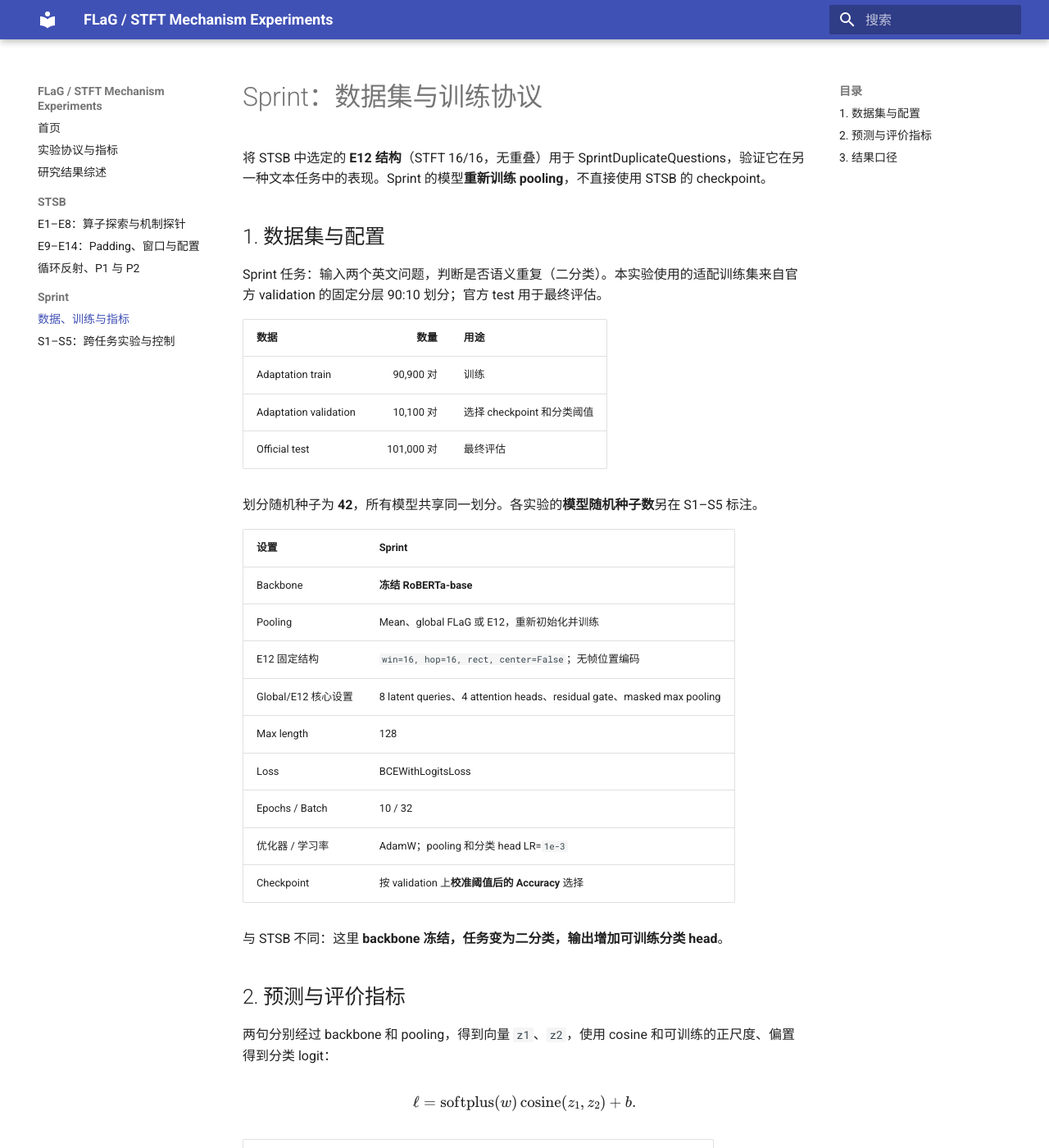
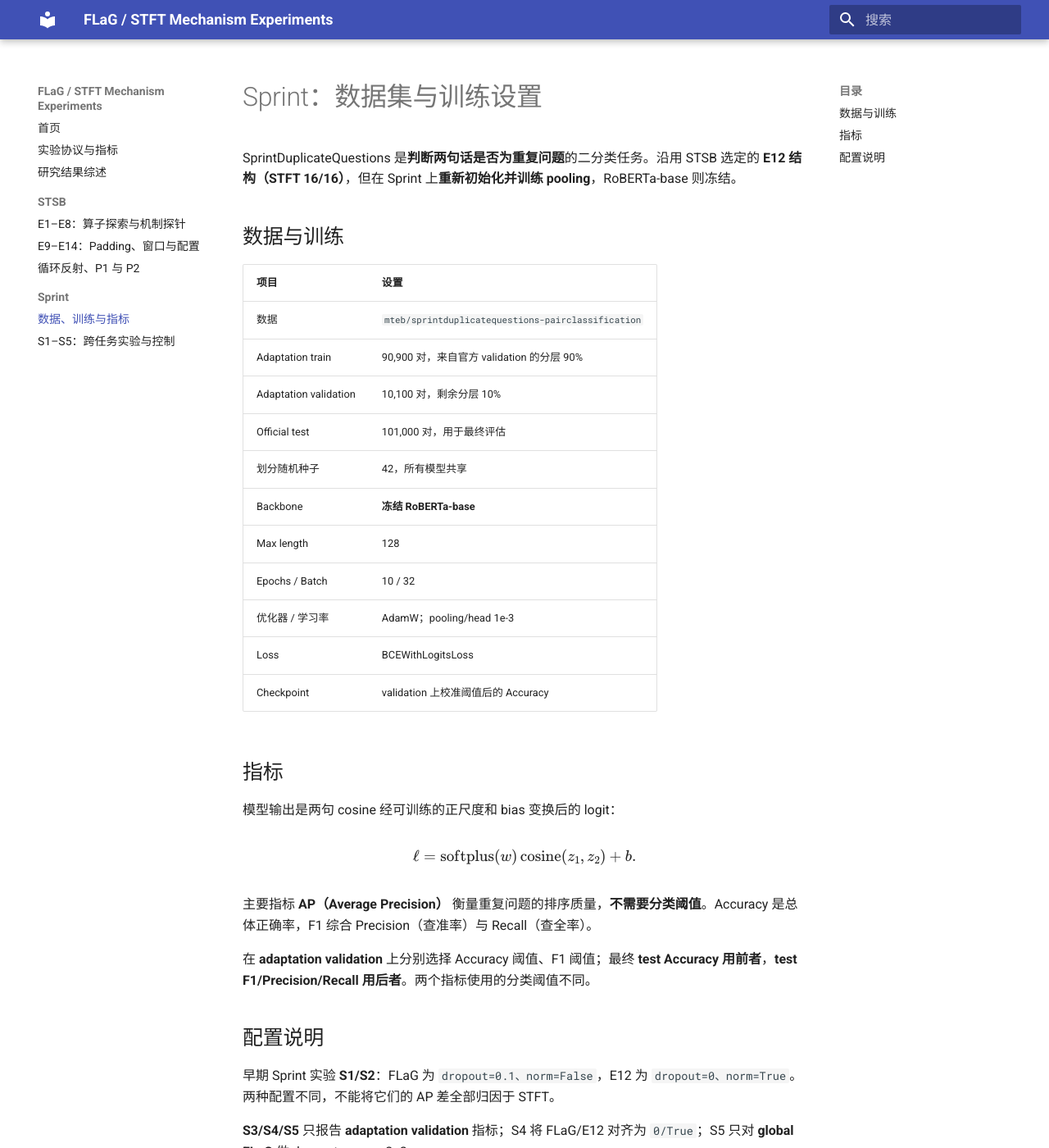
Before and after one commit to lumoswwr/FLaG-STFT-Notes, an MkDocs documentation site: the page built from docs/sprint/01-protocol.md, in a window 1280 px wide and 1400 px high. Shown: the whole window at 82% size. Built offline with MkDocs 1.6.1 and Material for MkDocs 9.7.7, drawn with Linux system fonts in a browser that asks for light colours; some of the changed text lies outside the part shown.

Commit message:
rewrite docs/sprint/01-protocol.md with short Q/M/R/C and exact test conventions

```diff
--- a/docs/sprint/01-protocol.md
+++ b/docs/sprint/01-protocol.md
@@ -1,56 +1,37 @@
-# Sprint：数据集与训练协议
+# Sprint：数据集与训练设置
 
-将 STSB 中选定的 **E12 结构**（STFT 16/16，无重叠）用于 SprintDuplicateQuestions，验证它在另一种文本任务中的表现。Sprint 的模型**重新训练 pooling**，不直接使用 STSB 的 checkpoint。
+SprintDuplicateQuestions 是**判断两句话是否为重复问题**的二分类任务。沿用 STSB 选定的 **E12 结构（STFT 16/16）**，但在 Sprint 上**重新初始化并训练 pooling**，RoBERTa-base 则冻结。
 
-## 1. 数据集与配置
+## 数据与训练
 
-Sprint 任务：输入两个英文问题，判断是否语义重复（二分类）。本实验使用的适配训练集来自官方 validation 的固定分层 90:10 划分；官方 test 用于最终评估。
+| 项目 | 设置 |
+| --- | --- |
+| 数据 | `mteb/sprintduplicatequestions-pairclassification` |
+| Adaptation train | 90,900 对，来自官方 validation 的分层 90% |
+| Adaptation validation | 10,100 对，剩余分层 10% |
+| Official test | 101,000 对，用于最终评估 |
+| 划分随机种子 | 42，所有模型共享 |
+| Backbone | **冻结 RoBERTa-base** |
+| Max length | 128 |
+| Epochs / Batch | 10 / 32 |
+| 优化器 / 学习率 | AdamW；pooling/head 1e-3 |
+| Loss | BCEWithLogitsLoss |
+| Checkpoint | validation 上校准阈值后的 Accuracy |
 
-| 数据 | 数量 | 用途 |
-| --- | ---: | --- |
-| Adaptation train | 90,900 对 | 训练 |
-| Adaptation validation | 10,100 对 | 选择 checkpoint 和分类阈值 |
-| Official test | 101,000 对 | 最终评估 |
+## 指标
 
-划分随机种子为 **42**，所有模型共享同一划分。各实验的**模型随机种子数**另在 S1–S5 标注。
-
-| 设置 | Sprint |
-| --- | --- |
-| Backbone | **冻结 RoBERTa-base** |
-| Pooling | Mean、global FLaG 或 E12，重新初始化并训练 |
-| E12 固定结构 | `win=16, hop=16, rect, center=False`；无帧位置编码 |
-| Global/E12 核心设置 | 8 latent queries、4 attention heads、residual gate、masked max pooling |
-| Max length | 128 |
-| Loss | BCEWithLogitsLoss |
-| Epochs / Batch | 10 / 32 |
-| 优化器 / 学习率 | AdamW；pooling 和分类 head LR=`1e-3` |
-| Checkpoint | 按 validation 上**校准阈值后的 Accuracy** 选择 |
-
-与 STSB 不同：这里 **backbone 冻结，任务变为二分类，输出增加可训练分类 head**。
-
-## 2. 预测与评价指标
-
-两句分别经过 backbone 和 pooling，得到向量 `z1`、`z2`，使用 cosine 和可训练的正尺度、偏置得到分类 logit：
+模型输出是两句 cosine 经可训练的正尺度和 bias 变换后的 logit：
 
 $$
 \ell=\operatorname{softplus}(w)\operatorname{cosine}(z_1,z_2)+b.
 $$
 
-| 指标 | 含义 |
-| --- | --- |
-| **AP（Average Precision）** | 按预测分数排序，汇总不同召回率处的 precision；**无需分类阈值** |
-| Accuracy | 预测正确的样本占比 |
-| Precision | 预测为重复的问题中，实际重复的比例 |
-| Recall | 所有重复问题中，被找出的比例 |
-| F1 | Precision 与 Recall 的调和平均 |
+主要指标 **AP（Average Precision）** 衡量重复问题的排序质量，**不需要分类阈值**。Accuracy 是总体正确率，F1 综合 Precision（查准率）与 Recall（查全率）。
 
-本实验每轮在 **adaptation validation** 上分别选取 **Accuracy 阈值**和 **F1 阈值**。最终 test Accuracy 用前者，test F1 / Precision / Recall 用后者；AP 不使用阈值。由于正类数量较少，**主要比较 AP**，不能只看很高的 Accuracy。
+在 **adaptation validation** 上分别选择 Accuracy 阈值、F1 阈值；最终 **test Accuracy 用前者**，**test F1/Precision/Recall 用后者**。两个指标使用的分类阈值不同。
 
-## 3. 结果口径
+## 配置说明
 
-- **S1/S2**：早期 official-test 结果。FLaG 为 `dropout=0.1, norm=False`，E12 为 `dropout=0, norm=True`，**配置不同**。
-- **S3**：固定模型，在 adaptation validation 上进行 global/local gate 和重建干预。
-- **S4**：FLaG 和 E12 都使用 `dropout=0, norm=True`，比较 **10-seed validation AP**。
-- **S5**：只针对 **global FLaG** 检查 dropout × norm 的四种配置，同样报告 **10-seed validation AP**。
+早期 Sprint 实验 **S1/S2**：FLaG 为 `dropout=0.1、norm=False`，E12 为 `dropout=0、norm=True`。两种配置不同，不能将它们的 AP 差全部归因于 STFT。
 
-**注意：** S1/S2 的结果可以比较两套完整配置，但不能单独说明 local STFT 的作用；S4 才匹配了 dropout 与 norm。另外，Sprint S5 的 AP 与 STSB E14 的 Spearman **不属于同一个任务/指标**。
+**S3/S4/S5** 只报告 **adaptation validation** 指标；S4 将 FLaG/E12 对齐为 `0/True`；S5 只对 **global FLaG** 做 dropout × norm 2×2。
```
